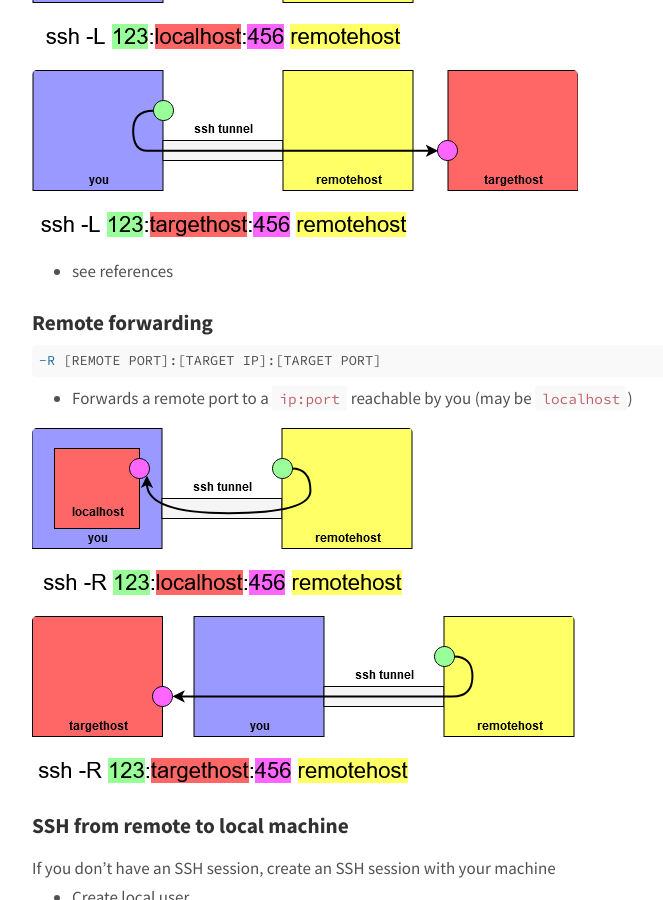
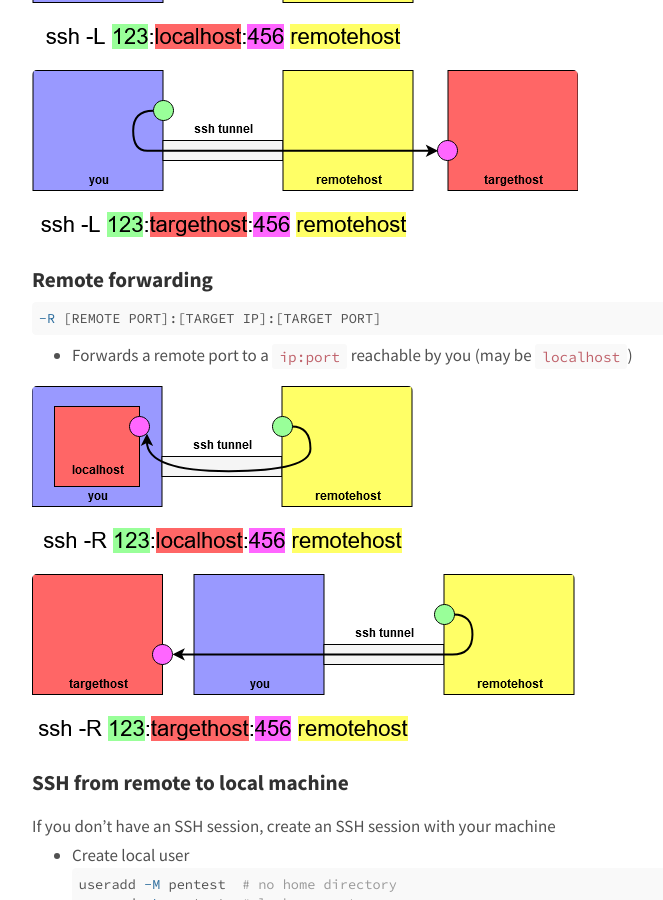
Before and after one commit to agrzeslak/cheatsheet, a Jekyll site: the page built from _topics/pivoting.md, in a window 1280 px wide and 900 px high, scrolled down 1014 px. Shown: the whole window, without its empty margins (166-829 px from the left). Built offline with Jekyll 4.4.1, drawn with Linux system fonts in a browser that asks for light colours.

Commit message:
Removed accidental additional line

````diff
--- a/_topics/pivoting.md
+++ b/_topics/pivoting.md
@@ -46,7 +46,6 @@ From within SSH session `~C` to access options, otherwise restructure as `ssh [T
 ![local forwarding](../ssh-local.png)
 
 ![local forwarding](../ssh-local2.png)
-- see references
 
 ### Remote forwarding
 ```shell
````
